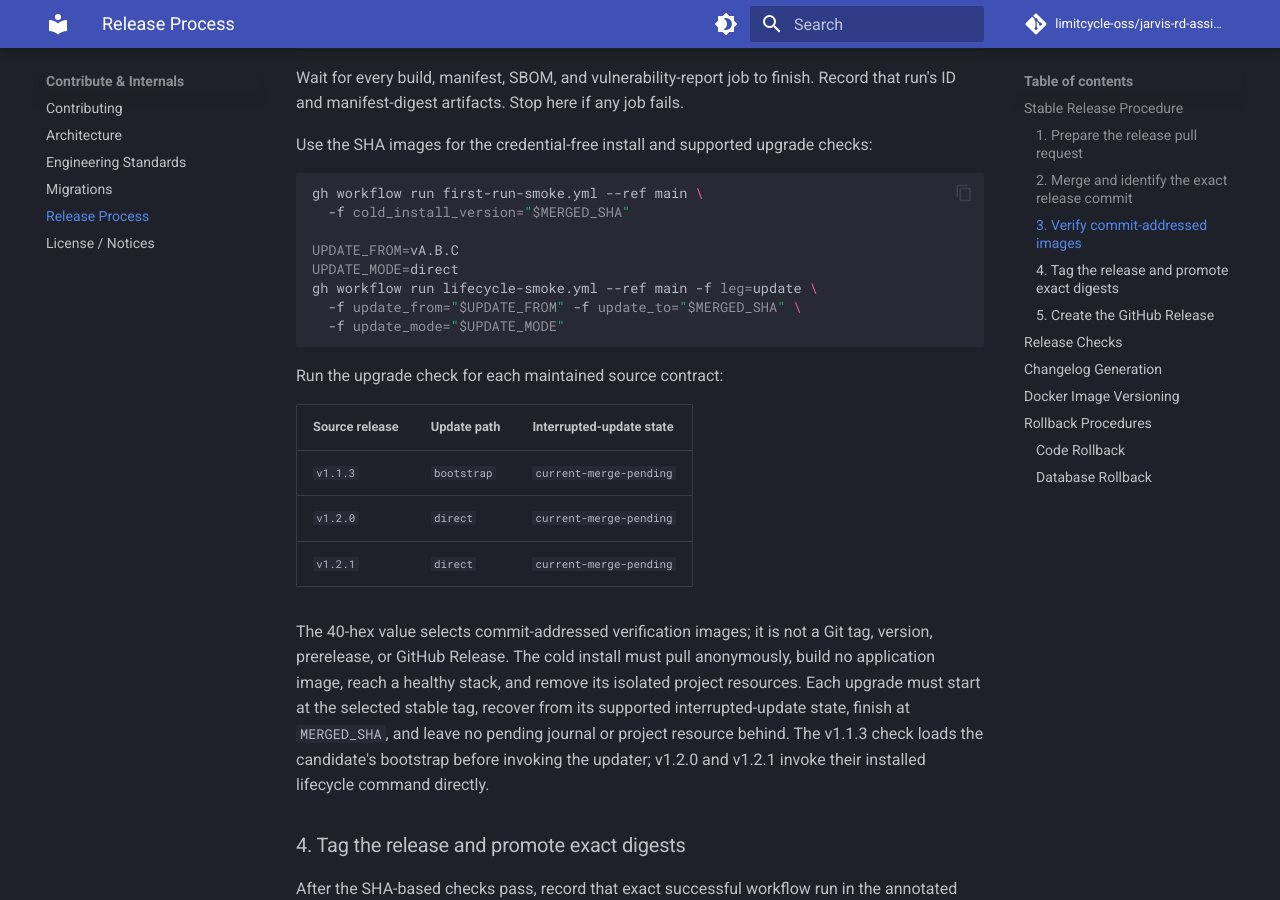
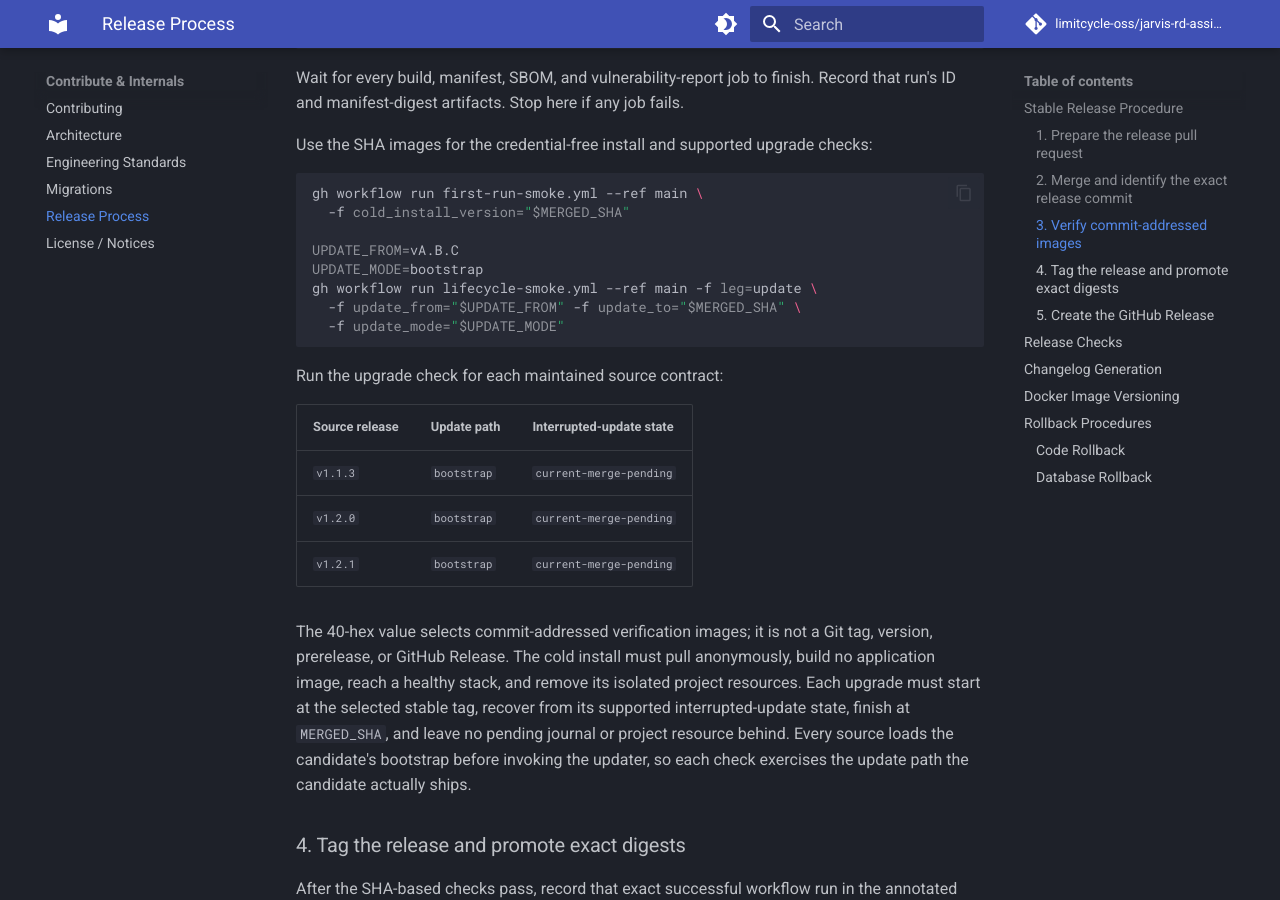
Before and after one commit to FFidan/Jarvis-RD-Assistant, an MkDocs documentation site: the page built from docs/RELEASE.md, in a window 1280 px wide and 900 px high, scrolled down 1699 px. Built offline with MkDocs 1.6.1 and Material for MkDocs 9.7.7, drawn with Linux system fonts in a browser that asks for light colours; comment, search, counter and statistics services are not loaded.

Commit message:
test(lifecycle): prove the interrupted checkout carries only the managed marker
The interrupted-update leg now stops before the retry if any path other than
the signed-manifest marker is dirty, and prints the raw entries, so a failure
there names the actual defect instead of surfacing later as a retry failure.

Every supported source now loads the candidate's bootstrap before invoking the
updater, in the operator runbook, the release support matrix, and the workflow
input default, so each upgrade check exercises the path the candidate ships.

```diff
--- a/docs/RELEASE.md
+++ b/docs/RELEASE.md
@@ -86,7 +86,7 @@ gh workflow run first-run-smoke.yml --ref main \
   -f cold_install_version="$MERGED_SHA"
 
 UPDATE_FROM=vA.B.C
-UPDATE_MODE=direct
+UPDATE_MODE=bootstrap
 gh workflow run lifecycle-smoke.yml --ref main -f leg=update \
   -f update_from="$UPDATE_FROM" -f update_to="$MERGED_SHA" \
   -f update_mode="$UPDATE_MODE"
@@ -97,8 +97,8 @@ Run the upgrade check for each maintained source contract:
 | Source release | Update path | Interrupted-update state |
 |---|---|---|
 | `v1.1.3` | `bootstrap` | `current-merge-pending` |
-| `v1.2.0` | `direct` | `current-merge-pending` |
-| `v1.2.1` | `direct` | `current-merge-pending` |
+| `v1.2.0` | `bootstrap` | `current-merge-pending` |
+| `v1.2.1` | `bootstrap` | `current-merge-pending` |
 
 The 40-hex value selects commit-addressed verification images; it is not a Git
 tag, version, prerelease, or GitHub Release. The cold install must pull
@@ -106,8 +106,8 @@ anonymously, build no application image, reach a healthy stack, and remove its
 isolated project resources. Each upgrade must start at the selected stable tag,
 recover from its supported interrupted-update state, finish at `MERGED_SHA`,
 and leave no pending journal or project resource behind.
-The v1.1.3 check loads the candidate's bootstrap before invoking the updater;
-v1.2.0 and v1.2.1 invoke their installed lifecycle command directly.
+Every source loads the candidate's bootstrap before invoking the updater, so
+each check exercises the update path the candidate actually ships.
 
 ### 4. Tag the release and promote exact digests
 
```
Also changed, not shown: 3 other files.
